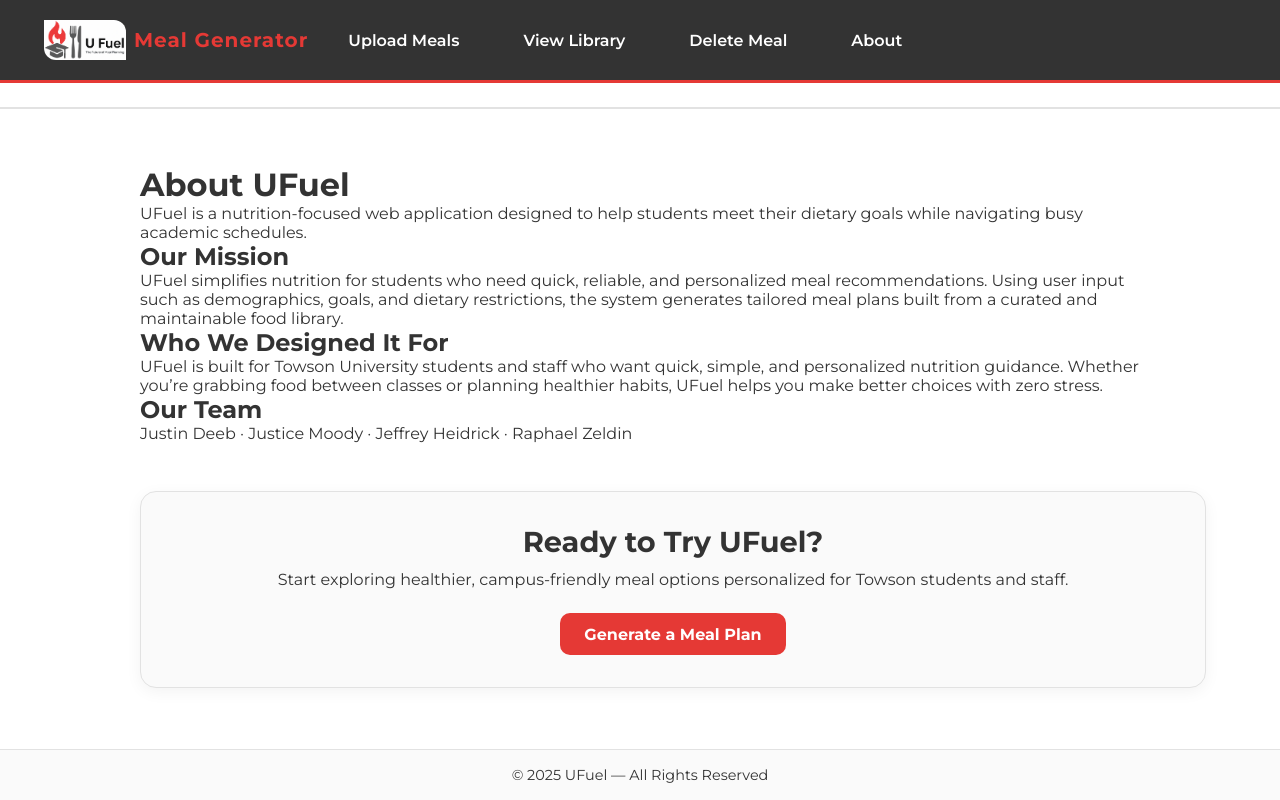
After one commit to corvid-dev/UFuel, a Flask app: page /about in a window 1280 px wide. The commit adds this page. Run offline with Flask 3, Linux system fonts and the light colour scheme.

Commit message:
Added changes to about pageand updated routes

```diff
--- a/app/routes.py
+++ b/app/routes.py
@@ -52,6 +52,11 @@ def init_app(app):
 
         except Exception as e:
             return jsonify({"error": str(e)}), 500
+
+    @app.route("/about")
+    def about():
+        """Renders the About page."""
+        return render_template("about.html")
 
     # Meal Library CRUD
 
@@ -149,6 +154,7 @@ def init_app(app):
             return f"<h2>Error deleting meal: {str(e)}</h2>", 500
 
 
+
 # """
 # HTTP Status Code Reference
 # --------------------------
--- /dev/null
+++ b/app/static/css/about.css
@@ -0,0 +1,82 @@
+.aboutPage {
+    margin-left: 100px;
+    margin-right: 20px;
+    display: flex;
+    flex-direction: column;
+    align-items: flex-start;
+    width: 620px;
+}
+
+.aboutPage h1 {
+    color: var(--text);
+    margin-bottom: 1rem;
+    font-weight: 700;
+}
+
+.aboutPage h2 {
+    color: var(--text);
+    margin-top: 1.5rem;
+    margin-bottom: 0.6rem;
+    font-weight: 700;
+}
+
+.aboutPage p {
+    color: var(--text);
+    font-size: 1rem;
+    line-height: 1.6;
+    margin-bottom: 1rem;
+}
+
+.aboutPage ul {
+    margin-left: 20px;
+    margin-bottom: 1rem;
+}
+
+.aboutPage li {
+    margin-bottom: 8px;
+    color: var(--text);
+}
+
+.aboutPage strong {
+    font-weight: 700;
+    color: var(--text);
+}
+/* CTA Section */
+.about-cta {
+    margin-top: 3rem;
+    padding: 2rem;
+    background: var(--bg-lighter);
+    border: 1px solid var(--border);
+    border-radius: 16px;
+    text-align: center;
+    box-shadow: 0 4px 16px var(--shadow);
+    width: 100%;
+}
+
+.about-cta h2 {
+    font-size: 1.8rem;
+    margin-bottom: 0.5rem;
+    color: var(--text);
+}
+
+.about-cta p {
+    font-size: 1rem;
+    color: var(--text-light);
+    margin-bottom: 1.3rem;
+    line-height: 1.6;
+}
+
+.cta-btn {
+    padding: 0.7rem 1.5rem;
+    background: var(--accent);
+    color: var(--bg);
+    font-weight: 700;
+    border-radius: 10px;
+    text-decoration: none;
+    transition: 0.2s ease-in-out;
+    display: inline-block;
+}
+
+.cta-btn:hover {
+    background: var(--btn-hover);
+}
--- /dev/null
+++ b/app/templates/about.html
@@ -0,0 +1,48 @@
+{% extends "base.html" %}
+
+{% block extra_css %}
+<link rel="stylesheet" href="{{ url_for('static', filename='css/about.css', v='1') }}">
+{% endblock %}
+
+{% block content %}
+<div class="about-container">
+    <h1>About UFuel</h1>
+    <p class="intro">
+        UFuel is a nutrition-focused web application designed to help students
+        meet their dietary goals while navigating busy academic schedules.
+    </p>
+
+    <section>
+        <h2>Our Mission</h2>
+        <p>
+            UFuel simplifies nutrition for students who need quick, reliable,
+            and personalized meal recommendations. Using user input such as
+            demographics, goals, and dietary restrictions, the system generates
+            tailored meal plans built from a curated and maintainable food library.
+        </p>
+    </section>
+
+    <section>
+        <h2>Who We Designed It For</h2>
+        <p>UFuel is built for Towson University students and staff who want quick,
+            simple, and personalized nutrition guidance. Whether you’re grabbing food
+            between classes or planning healthier habits, UFuel helps you make better
+            choices with zero stress.
+        </p>
+    </section>
+
+    <section>
+        <h2>Our Team</h2>
+        <p class="team">
+            Justin Deeb · Justice Moody · Jeffrey Heidrick · Raphael Zeldin
+        </p>
+    </section>
+</div>
+
+<div class="about-cta">
+    <h2>Ready to Try UFuel?</h2>
+    <p>Start exploring healthier, campus-friendly meal options personalized for Towson students and staff.</p>
+    <a href="/generator" class="cta-btn">Generate a Meal Plan</a>
+</div>
+
+{% endblock %}
--- a/app/templates/base.html
+++ b/app/templates/base.html
@@ -19,6 +19,7 @@
             <li><a href="/upload">Upload Meals</a></li>
             <li><a href="/view-meals">View Library</a></li>
             <li><a href="/delete-meal">Delete Meal</a></li>
+            <li><a href="/about">About</a></li>
         </ul>
     </nav>
 
```
